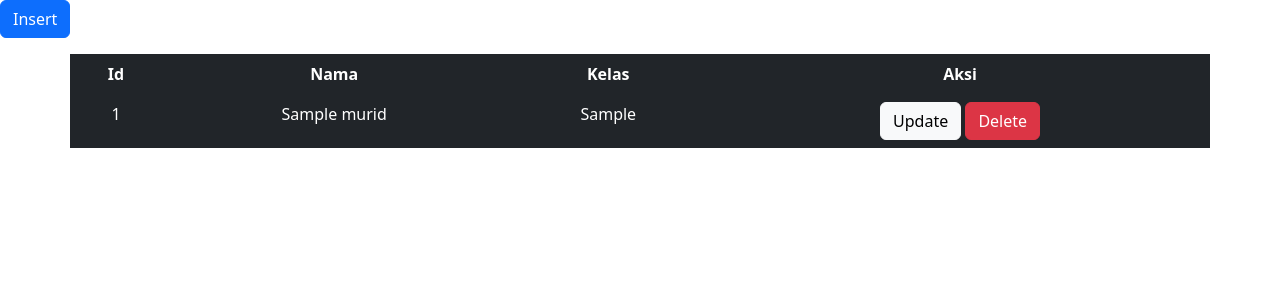
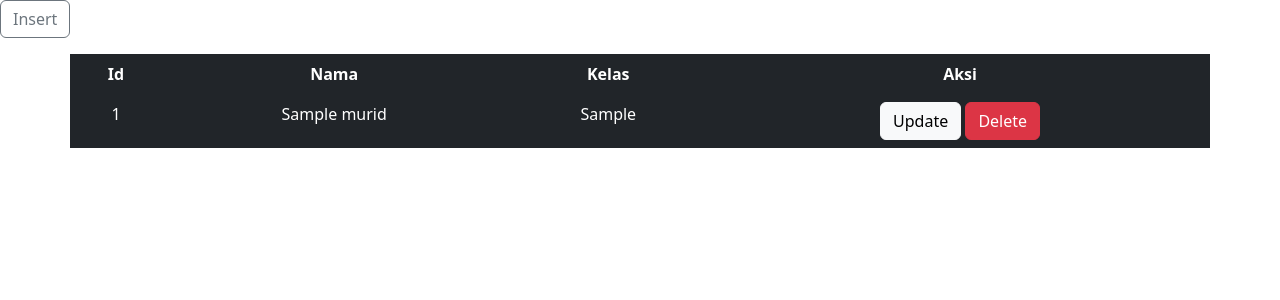
Before and after one commit to Rizqyaa/rumy, a PHP site: page / in a window 1280 px wide. Shown: the top 300 px of the page. Run offline with PHP 8.4, Linux system fonts and the light colour scheme; tables that the repository leaves empty or names only in its code hold one stand-in row (values such as "Sample post").

Commit message:
Update index.php

```diff
--- a/index.php
+++ b/index.php
@@ -12,7 +12,7 @@ $db = new PDO("mysql:host=localhost;dbname=fumafu", 'root', '');
 $query = $db->query('select * from murid');
 
 ?>
-<a href="tambah.php" class="btn btn-primary mb-3">Insert</a>
+<a href="tambah.php" class="btn btn-outline-secondary mb-3 ">Insert</a>
 <table class="table table-dark table-borderless container text-center">
     <thead>
     <tr>
```
